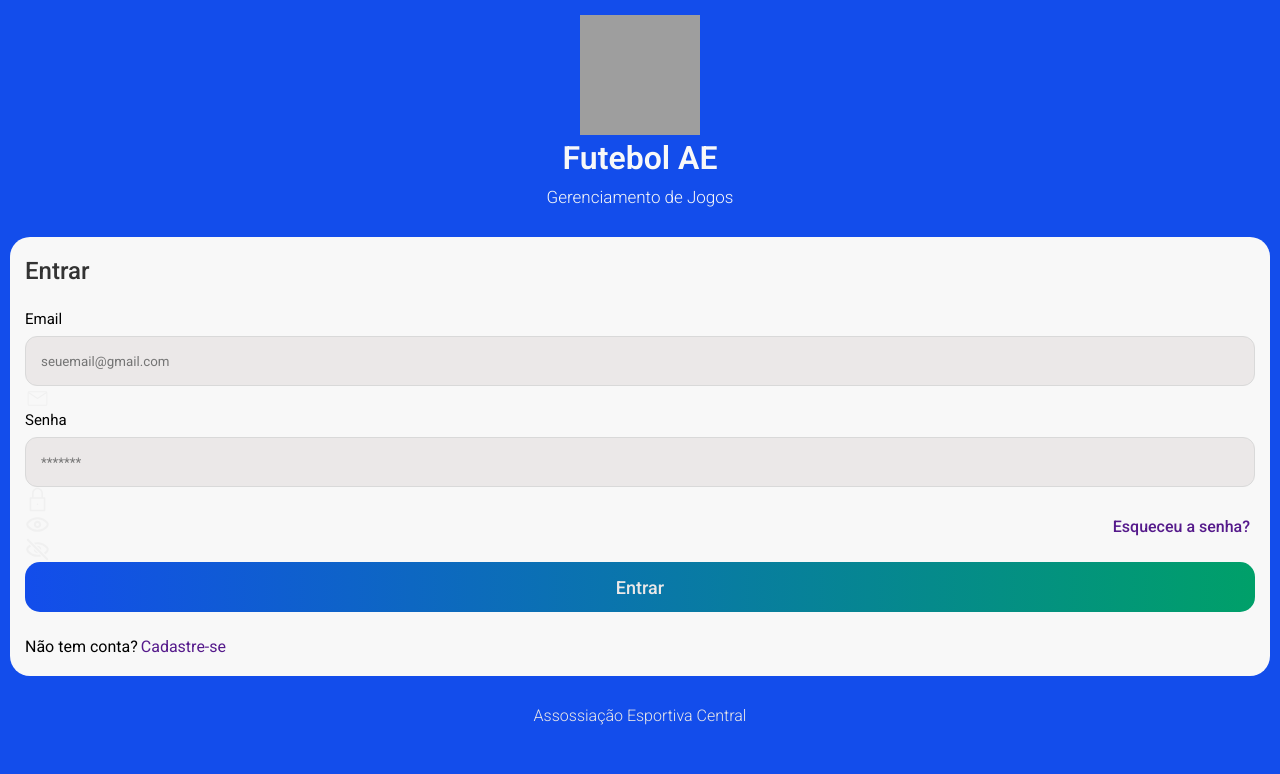
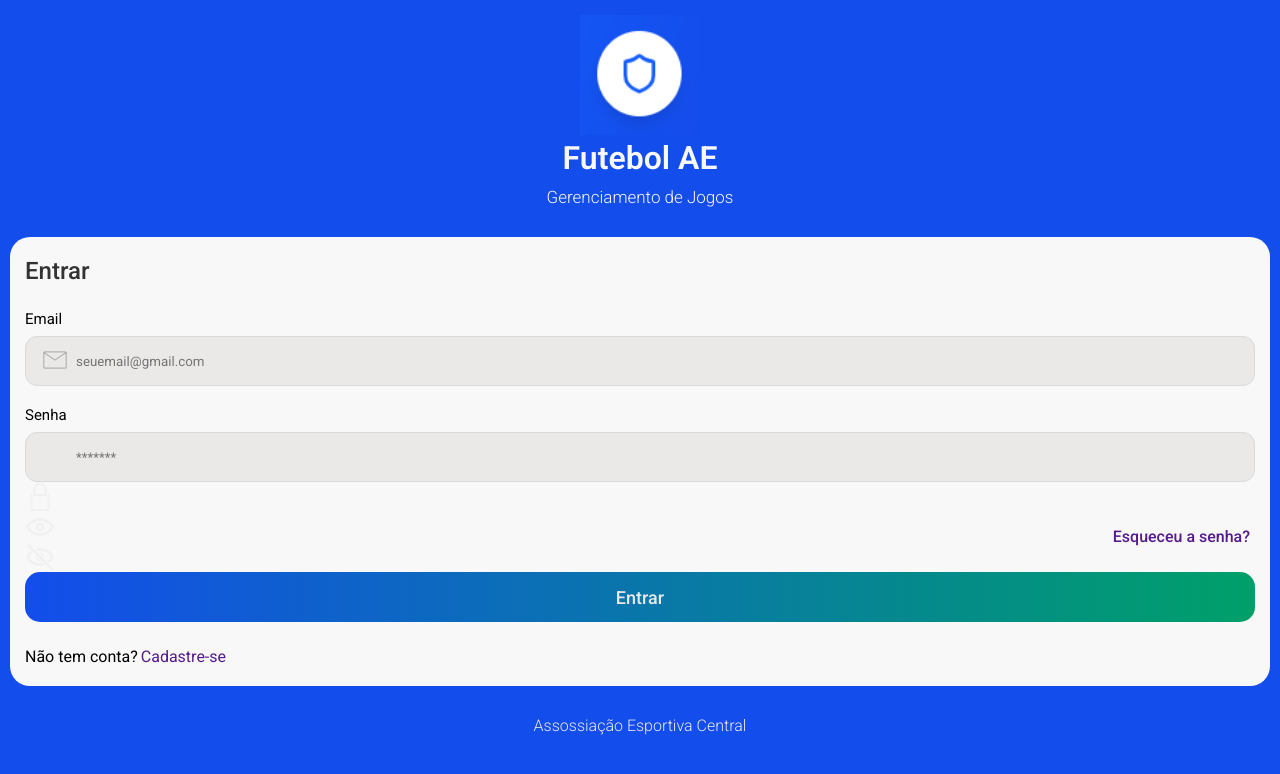
Before and after one commit to ClubeFut/clube_fut_frontend_angular, an Angular app: page / in a window 1280 px wide. Shown: the top 774 px of the page. Built offline with nearby package versions, Linux system fonts and the light colour scheme; grey boxes are pictures that could not be loaded.

Commit message:
refactor: adicionando logo

```diff
--- a/src/app/pages/login/login.html
+++ b/src/app/pages/login/login.html
@@ -14,7 +14,7 @@
                 <label>Email</label>
                 <input type="email" placeholder="seuemail@gmail.com">
 
-                <svg viewBox="0 0 24 24" fill="none" xmlns="http://www.w3.org/2000/svg"><g id="SVGRepo_bgCarrier" stroke-width="0"></g><g id="SVGRepo_tracerCarrier" stroke-linecap="round" stroke-linejoin="round"></g><g id="SVGRepo_iconCarrier"> <g clip-path="url(#clip0_15_17)"> <rect width="24" height="24" ></rect> <path d="M3 17.5V6.5C3 5.94772 3.44772 5.5 4 5.5H12H20C20.5523 5.5 21 5.94772 21 6.5V17.5C21 18.0523 20.5523 18.5 20 18.5H4C3.44772 18.5 3 18.0523 3 17.5Z" stroke="#f0f0f0" stroke-linejoin="round"></path> <path d="M3 6L12 12L21 6" stroke="#f0f0f0" stroke-linejoin="round"></path> </g> <defs> <clipPath id="clip0_15_17"> <rect width="24" height="24" ></rect> </clipPath> </defs> </g></svg>
+                <svg viewBox="0 0 24 24" fill="none" xmlns="http://www.w3.org/2000/svg"><g id="SVGRepo_bgCarrier" stroke-width="0"></g><g id="SVGRepo_tracerCarrier" stroke-linecap="round" stroke-linejoin="round"></g><g id="SVGRepo_iconCarrier"> <g clip-path="url(#clip0_15_17)"> <rect width="24" height="24"></rect> <path d="M3 17.5V6.5C3 5.94772 3.44772 5.5 4 5.5H12H20C20.5523 5.5 21 5.94772 21 6.5V17.5C21 18.0523 20.5523 18.5 20 18.5H4C3.44772 18.5 3 18.0523 3 17.5Z" stroke="#6666" stroke-linejoin="round"></path> <path d="M3 6L12 12L21 6" stroke="#6666" stroke-linejoin="round"></path> </g> <defs> <clipPath id="clip0_15_17"> <rect width="24" height="24" fill="white"></rect> </clipPath> </defs> </g></svg>
             </div><!--form__camp-->
 
             <div class="form__camp">
--- a/src/app/pages/login/login.scss
+++ b/src/app/pages/login/login.scss
@@ -59,9 +59,19 @@ $color__h2__form: #333;
             .form__camp{
                 display: flex;
                 flex-direction: column;
+                position: relative;
 
                 &:first-of-type{
-                    margin-top: 25px;
+                    margin: 25px 0 20px 0;
+
+                    svg{
+                        &:first-of-type{
+                            position: absolute;
+                            top: 35px;
+                            left: 15px;
+                            z-index: 990;
+                        }
+                    }
                 }
 
                 label{
@@ -75,12 +85,12 @@ $color__h2__form: #333;
                     border-radius: 12px;
                     border: 1px solid $border__color__input;
                     background-color: $bg__color__input;
-                    padding: 8px 15px;
+                    padding: 8px 50px;
                 }
 
                 svg{
-                    width: 25px;
-                    height: 25px;
+                    width: 30px;
+                    height: 30px;
                 }
             }
 
```
Also changed, not shown: public/logo-login.png (added).
